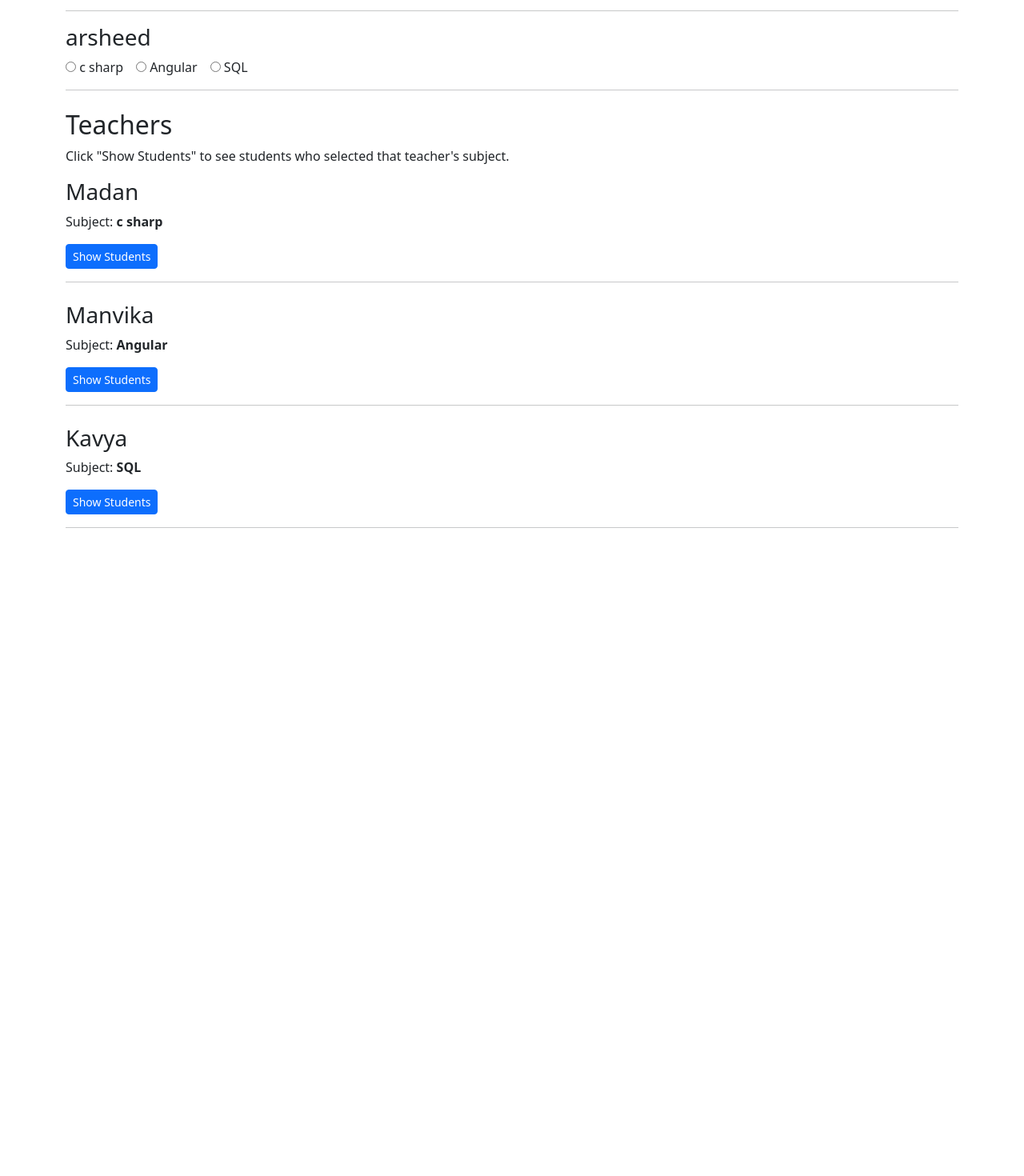
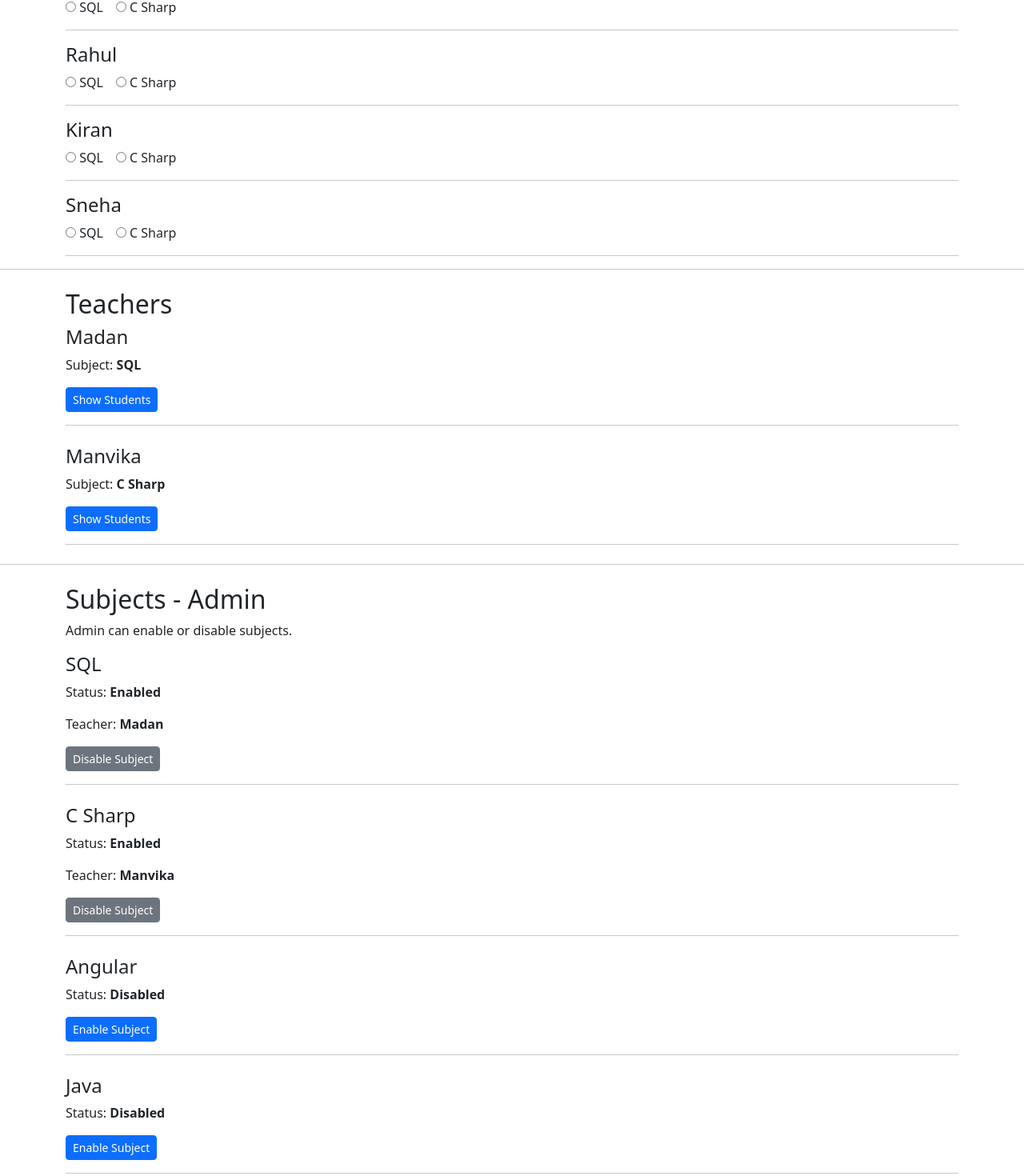
Before and after one commit to mahendrapmisard/AngulardemoApplication, an Angular app: page / in a window 1280 px wide. Shown: the part 573-2043 px from the top of the page at 80% size. Before the commit the page ends 1257 px from the top, so only its background shows below. Built offline with nearby package versions, Linux system fonts and the light colour scheme.

Commit message:
added subjects component

```diff
--- a/src/app/app.html
+++ b/src/app/app.html
@@ -1,2 +1,11 @@
+<h1>Student and Teacher Management</h1>
+
 <app-students></app-students>
+
+<hr>
+
 <app-teachers></app-teachers>
+
+<hr>
+
+<app-subjects></app-subjects>
--- a/src/app/app.ts
+++ b/src/app/app.ts
@@ -2,10 +2,11 @@ import { Component, signal } from '@angular/core';
 import { RouterOutlet } from '@angular/router';
 import { Students } from './students/students';
 import { Teachers } from './teachers/teachers';
+import { Subjects } from './subjects/subjects';
 
 @Component({
   selector: 'app-root',
-  imports: [RouterOutlet, Students, Teachers],
+  imports: [RouterOutlet, Students, Teachers , Subjects],
   templateUrl: './app.html',
   styleUrl: './app.css'
 })
--- a/src/app/shared-service.ts
+++ b/src/app/shared-service.ts
@@ -1,24 +1,67 @@
 import { Injectable } from '@angular/core';
+
 @Injectable({
   providedIn: 'root',
 })
 export class SharedService {
-  subjects = ['c sharp', 'Angular', 'SQL'];
+  subjects = [
+    {
+      id: 1,
+      name: 'SQL',
+      enabled: true,
+    },
+    {
+      id: 2,
+      name: 'C Sharp',
+      enabled: true,
+    },
+    {
+      id: 3,
+      name: 'Angular',
+      enabled: false,
+    },
+    {
+      id: 4,
+      name: 'Java',
+      enabled: false,
+    },
+    {
+      id: 5,
+      name: 'Python',
+      enabled: false,
+    },
+  ];
+
   teachers = [
     {
       id: 1,
       name: 'Madan',
-      subject: 'c sharp',
+      subject: 'SQL',
+      showStudents: false,
     },
     {
       id: 2,
       name: 'Manvika',
-      subject: 'Angular',
+      subject: 'C Sharp',
+      showStudents: false,
     },
     {
       id: 3,
       name: 'Kavya',
-      subject: 'SQL',
+      subject: 'Angular',
+      showStudents: false,
+    },
+    {
+      id: 4,
+      name: 'Ravi',
+      subject: 'Java',
+      showStudents: false,
+    },
+    {
+      id: 5,
+      name: 'Suresh',
+      subject: 'Python',
+      showStudents: false,
     },
   ];
 
@@ -30,7 +73,7 @@ export class SharedService {
     },
     {
       id: 2,
-      name: 'siva',
+      name: 'Supraja',
       selectedSubject: '',
     },
     {
@@ -40,7 +83,7 @@ export class SharedService {
     },
     {
       id: 4,
-      name: 'sandep',
+      name: 'Pavithra',
       selectedSubject: '',
     },
     {
@@ -50,7 +93,17 @@ export class SharedService {
     },
     {
       id: 6,
-      name: 'arsheed',
+      name: 'Rahul',
+      selectedSubject: '',
+    },
+    {
+      id: 7,
+      name: 'Kiran',
+      selectedSubject: '',
+    },
+    {
+      id: 8,
+      name: 'Sneha',
       selectedSubject: '',
     },
   ];
@@ -66,4 +119,16 @@ export class SharedService {
   getTeacherBySubject(subject: string) {
     return this.teachers.find((teacher) => teacher.subject === subject);
   }
+
+  getEnabledSubjects() {
+    return this.subjects.filter((subject) => subject.enabled);
+  }
+
+  enableSubject(subject: any) {
+    subject.enabled = true;
+  }
+
+  disableSubject(subject: any) {
+    subject.enabled = false;
+  }
 }
--- a/src/app/students/students.html
+++ b/src/app/students/students.html
@@ -1,39 +1,63 @@
 <div class="container mt-4">
+
   <h2>Students</h2>
 
   <p>Select a subject for each student:</p>
 
   @for (student of sharedService.students; track student.id) {
+
     <div class="mb-3">
-      <h3>{{ student.name }}</h3>
 
-      @for (subject of sharedService.subjects; track subject) {
+      <h4>{{ student.name }}</h4>
+
+      @for (
+        subject of sharedService.getEnabledSubjects();
+        track subject.id
+      ) {
+
         <label class="me-3">
+
           <input
             type="radio"
             [name]="'student-' + student.id"
-            [value]="subject"
-            [checked]="student.selectedSubject === subject"
-            (change)="selectSubject(student, subject)"
-          />
+            [value]="subject.name"
+            [checked]="student.selectedSubject === subject.name"
+            (change)="selectSubject(student, subject.name)"
+          >
 
-          {{ subject }}
+          {{ subject.name }}
+
         </label>
+
       }
 
       @if (student.selectedSubject) {
+
         <p class="mt-2">
+
           Selected Subject:
-          <strong>{{ student.selectedSubject }}</strong>
+          <strong>
+            {{ student.selectedSubject }}
+          </strong>
 
-          | Teacher:
+          |
+
+          Teacher:
           <strong>
-            {{ sharedService.getTeacherBySubject(student.selectedSubject)?.name }}
+            {{
+              sharedService
+                .getTeacherBySubject(student.selectedSubject)?.name
+            }}
           </strong>
+
         </p>
+
       }
 
-      <hr />
+      <hr>
+
     </div>
+
   }
+
 </div>
--- a/src/app/students/students.ts
+++ b/src/app/students/students.ts
@@ -1,21 +1,26 @@
 import { Component } from '@angular/core';
+// import { SharedService } from '../shared.service';
 import { SharedService } from '../shared-service';
 
 @Component({
   selector: 'app-students',
   imports: [],
   templateUrl: './students.html',
-  styleUrl: './students.css',
+  styleUrl: './students.css'
 })
 export class Students {
-  students: any[] = [];
-   constructor(
+
+  constructor(
     public sharedService: SharedService
   ) {}
 
   selectSubject(student: any, subject: string) {
 
-    this.sharedService.selectSubject(student, subject);
+    this.sharedService.selectSubject(
+      student,
+      subject
+    );
 
   }
+
 }
--- /dev/null
+++ b/src/app/subjects/subjects.html
@@ -0,0 +1,63 @@
+<div class="container mt-4">
+
+  <h2>Subjects - Admin</h2>
+
+  <p>
+    Admin can enable or disable subjects.
+  </p>
+
+
+  @for (subject of sharedService.subjects; track subject.id) {
+
+    <div class="mb-4">
+
+      <h4>{{ subject.name }}</h4>
+
+
+      @if (subject.enabled) {
+
+        <p>
+          Status:
+          <strong>Enabled</strong>
+        </p>
+
+        <p>
+          Teacher:
+          <strong>
+            {{ sharedService.getTeacherBySubject(subject.name)?.name }}
+          </strong>
+        </p>
+
+        <button
+          class="btn btn-secondary btn-sm"
+          (click)="disableSubject(subject)">
+
+          Disable Subject
+
+        </button>
+
+
+      } @else {
+
+        <p>
+          Status:
+          <strong>Disabled</strong>
+        </p>
+
+        <button
+          class="btn btn-primary btn-sm"
+          (click)="enableSubject(subject)">
+
+          Enable Subject
+
+        </button>
+
+      }
+
+      <hr>
+
+    </div>
+
+  }
+
+</div>
--- /dev/null
+++ b/src/app/subjects/subjects.ts
@@ -0,0 +1,20 @@
+import { Component } from '@angular/core';
+import { SharedService } from '../shared-service';
+
+@Component({
+  selector: 'app-subjects',
+  imports: [],
+  templateUrl: './subjects.html',
+  styleUrl: './subjects.css',
+})
+export class Subjects {
+  constructor(public sharedService: SharedService) {}
+
+  enableSubject(subject: any) {
+    this.sharedService.enableSubject(subject);
+  }
+
+  disableSubject(subject: any) {
+    this.sharedService.disableSubject(subject);
+  }
+}
--- a/src/app/teachers/teachers.html
+++ b/src/app/teachers/teachers.html
@@ -2,20 +2,25 @@
 
   <h2>Teachers</h2>
 
-  <p>
-    Click "Show Students" to see students who selected that teacher's subject.
-  </p>
+  @for (teacher of sharedService.teachers; track teacher.id) {
 
-  @for (teacher of sharedService.teachers; track teacher.id) {
+    @if (
+      sharedService.getEnabledSubjects().some(
+        subject => subject.name === teacher.subject
+      )
+    ) {
 
       <div class="mb-4">
 
-      <h3>{{ teacher.name }}</h3>
+        <h4>{{ teacher.name }}</h4>
 
         <p>
           Subject:
           <strong>{{ teacher.subject }}</strong>
         </p>
+
+
+        @if (!teacher.showStudents) {
 
           <button
             class="btn btn-primary btn-sm"
@@ -25,20 +30,34 @@
 
           </button>
 
+        } @else {
+
+          <button
+            class="btn btn-secondary btn-sm"
+            (click)="hideStudents(teacher)">
+
+            Hide Students
+
+          </button>
+
+
+          <h5 class="mt-3">
+
+            Students who selected
+            {{ teacher.subject }}
+
+          </h5>
+
 
           @if (
-        selectedTeacher &&
-        selectedTeacher.id === teacher.id
+            sharedService
+              .getStudentsBySubject(teacher.subject)
+              .length > 0
           ) {
 
-        <h4 class="mt-3">
-          Students who selected {{ teacher.subject }}
-        </h4>
-
-        @if (selectedStudents.length > 0) {
-
             @for (
-            student of selectedStudents;
+              student of
+              sharedService.getStudentsBySubject(teacher.subject);
               track student.id
             ) {
 
@@ -51,7 +70,8 @@
           } @else {
 
             <p>
-            No students selected {{ teacher.subject }} yet.
+              No students selected
+              {{ teacher.subject }} yet.
             </p>
 
           }
@@ -64,4 +84,6 @@
 
     }
 
+  }
+
 </div>
--- a/src/app/teachers/teachers.ts
+++ b/src/app/teachers/teachers.ts
@@ -5,17 +5,24 @@ import { SharedService } from '../shared-service';
   selector: 'app-teachers',
   imports: [],
   templateUrl: './teachers.html',
-  styleUrl: './teachers.css',
+  styleUrl: './teachers.css'
 })
 export class Teachers {
-  constructor(public sharedService: SharedService) {}
-  selectedStudents: any[] = [];
 
-  selectedTeacher: any = null;
+  constructor(
+    public sharedService: SharedService
+  ) {}
 
   showStudents(teacher: any) {
-    this.selectedTeacher = teacher;
 
-    this.selectedStudents = this.sharedService.getStudentsBySubject(teacher.subject);
+    teacher.showStudents = true;
+
   }
+
+  hideStudents(teacher: any) {
+
+    teacher.showStudents = false;
+
+  }
+
 }
```
Also changed, not shown: src/app/subjects/subjects.css (added), 1 other file (tests, documents, lock files or other folders). Lines whose indentation alone changed are shown as unchanged.
